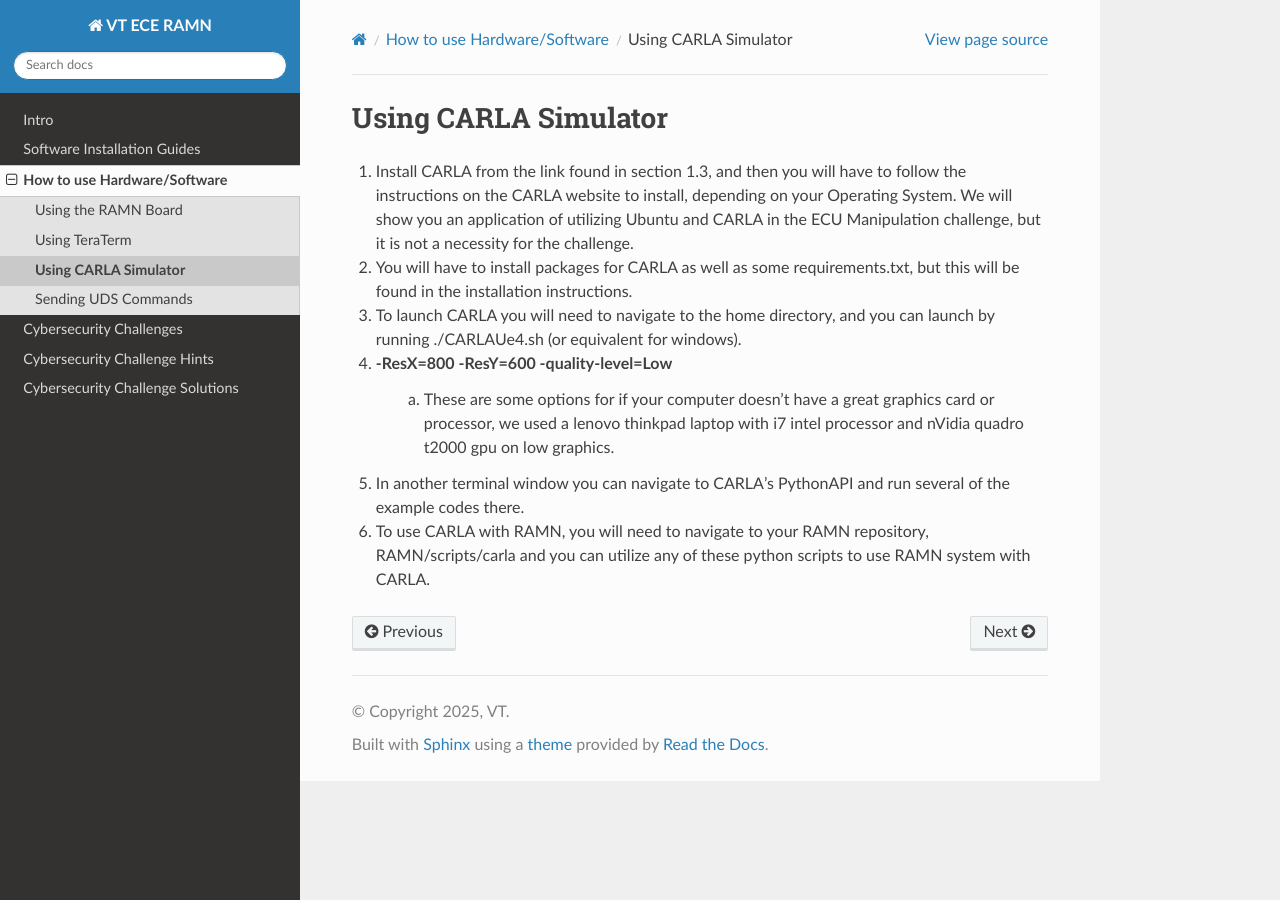
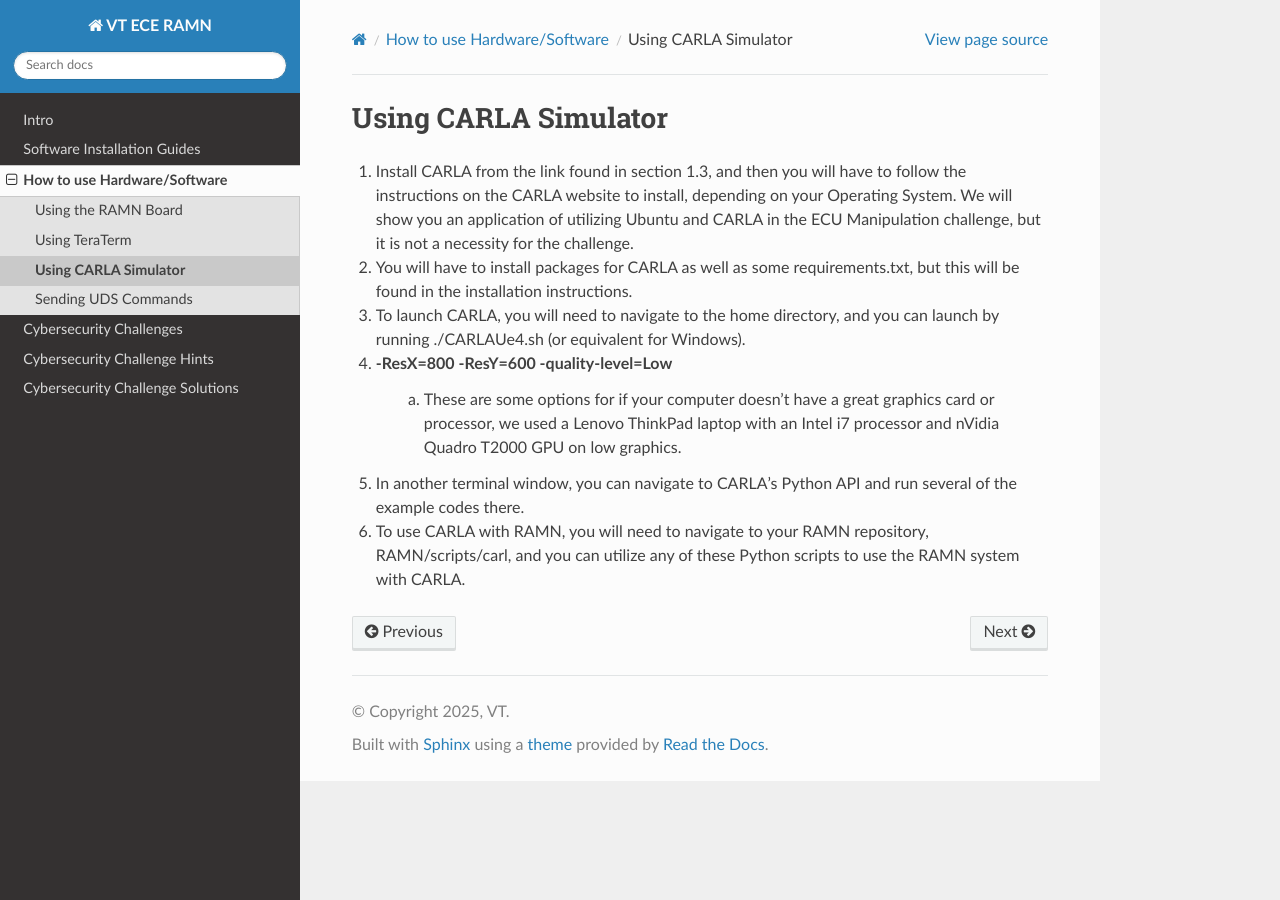
Before and after one commit to JonasvonStein/F25-04-Drive-Secure-Teaching-Automotive-Cybersecurity-with-RAMN, a Sphinx documentation site: the page built from docs/howToUse/CARLA.rst, in a window 1280 px wide. Built offline with Sphinx 7.4.7 and the Read the Docs theme 3.1.0, drawn with Linux system fonts in a browser that asks for light colours; pages that are not in the unit, such as notebooks, are missing from menus.

Commit message:
Update CARLA.rst
Correct capitalization and formatting for consistency and clarity.

```diff
--- a/docs/howToUse/CARLA.rst
+++ b/docs/howToUse/CARLA.rst
@@ -5,8 +5,8 @@ Using CARLA Simulator
 
 1. Install CARLA from the link found in section 1.3, and then you will have to follow the instructions on the CARLA website to install, depending on your Operating System. We will show you an application of utilizing Ubuntu and CARLA in the ECU Manipulation challenge, but it is not a necessity for the challenge.
 2. You will have to install packages for CARLA as well as some requirements.txt, but this will be found in the installation instructions.
-3. To launch CARLA you will need to navigate to the home directory, and you can launch by running ./CARLAUe4.sh (or equivalent for windows).
+3. To launch CARLA, you will need to navigate to the home directory, and you can launch by running ./CARLAUe4.sh (or equivalent for Windows).
 4. -ResX=800 -ResY=600 -quality-level=Low
-    a. These are some options for if your computer doesn’t have a great graphics card or processor, we used a lenovo thinkpad laptop with i7 intel processor and nVidia quadro t2000 gpu on low graphics.
-5. In another terminal window you can navigate to CARLA’s PythonAPI and run several of the example codes there.
-6. To use CARLA with RAMN, you will need to navigate to your RAMN repository, RAMN/scripts/carla and you can utilize any of these python scripts to use RAMN system with CARLA.
+    a. These are some options for if your computer doesn’t have a great graphics card or processor, we used a Lenovo ThinkPad laptop with an Intel i7 processor and nVidia Quadro T2000 GPU on low graphics.
+5. In another terminal window, you can navigate to CARLA’s Python API and run several of the example codes there.
+6. To use CARLA with RAMN, you will need to navigate to your RAMN repository, RAMN/scripts/carl, and you can utilize any of these Python scripts to use the RAMN system with CARLA.
```
